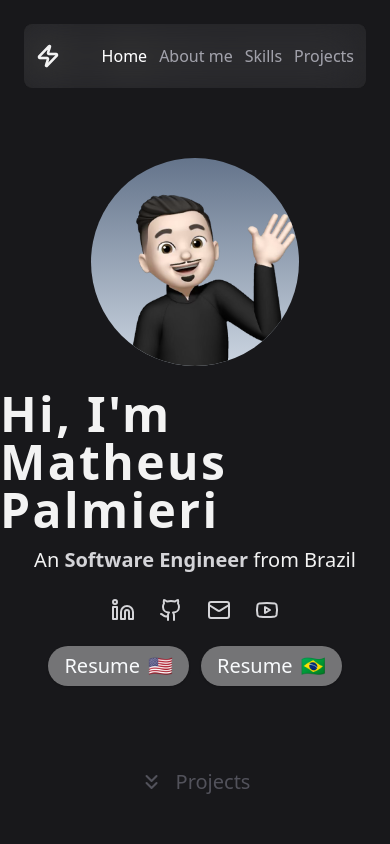
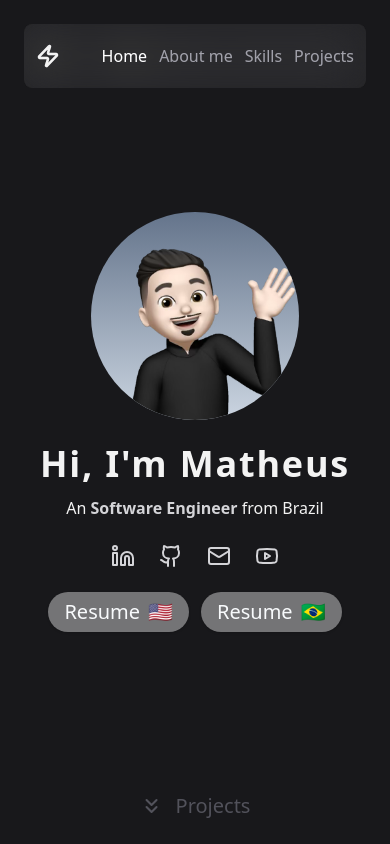
Before and after one commit to MatheusPalmieri/portfolio, a React (Vite) app: page / in a window 390 px wide. Shown: the top 844 px of the page. Built offline with nearby package versions, Linux system fonts and the light colour scheme; no server answers.

Commit message:
feat: header mobile

```diff
--- a/src/sections/Home/Header/index.tsx
+++ b/src/sections/Home/Header/index.tsx
@@ -1,10 +1,14 @@
 import Avatar from "@/assets/avatars/hello.png";
 import { Resume } from "@/components/Resume";
 import { Stack } from "@/components/Stack";
+import { useMobile } from "@/hooks/mobile";
 import { ChevronsDown, Github, Linkedin, Mail, Youtube } from "lucide-react";
 import { ComponentProps } from "react";
 
-export const Header = () => (
+export const Header = () => {
+  const isMobile = useMobile();
+
+  return (
     <header id="home" className="h-[100dvh] bg-zinc-900">
       <Stack className="h-full gap-6 justify-center items-center relative">
         <div className="size-52 rounded-full bg-gradient-to-b from-slate-500 to-slate-300 overflow-hidden">
@@ -12,11 +16,12 @@ export const Header = () => (
         </div>
 
         <div className="flex flex-col items-center gap-3">
-        <h2 className="text-5xl font-extrabold tracking-wider">
-          Hi, I'm Matheus Palmieri
+          <h2 className="text-4xl md:text-5xl font-extrabold tracking-wider">
+            Hi, I'm Matheus {!isMobile && "Palmieri"}
           </h2>
-        <p className="text-xl font-medium">
-          An <span className="text-zinc-300 font-bold">Software Engineer</span>{" "}
+          <p className="text-md md:text-xl font-medium">
+            An{" "}
+            <span className="text-zinc-300 font-bold">Software Engineer</span>{" "}
             from Brazil
           </p>
         </div>
@@ -39,7 +44,7 @@ export const Header = () => (
         <Resume />
       </Stack>
 
-    <div className="absolute bottom-12 left-[50%] translate-x-[-50%]">
+      <div className="absolute bottom-6 md:bottom-12 left-[50%] translate-x-[-50%]">
         <a
           href="#projects"
           className="flex items-center gap-3 text-xl text-zinc-600 hover:text-zinc-300 duration-300"
@@ -50,6 +55,7 @@ export const Header = () => (
       </div>
     </header>
   );
+};
 
 interface LinkProps extends ComponentProps<"a"> {
   children: React.ReactNode;
```
Lines whose indentation alone changed are shown as unchanged.
